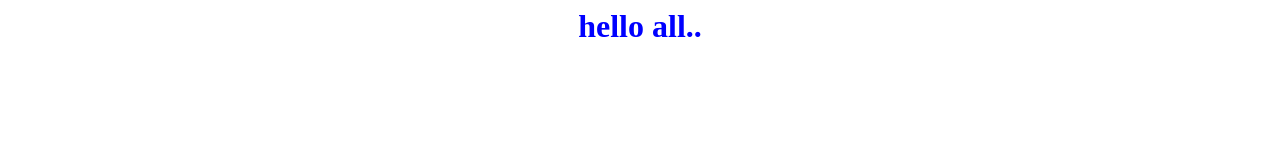
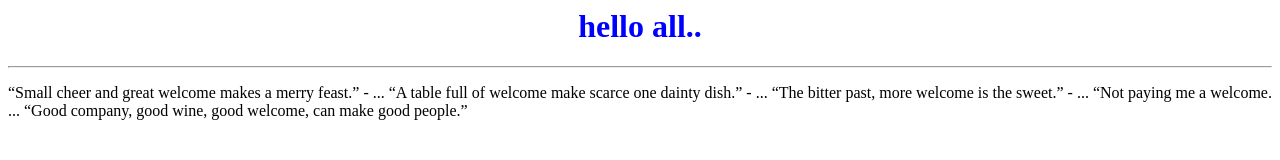
Before and after one commit to sivaar/Welcomepage, a plain HTML site: page index.html in a window 1280 px wide. Drawn offline with Linux system fonts and the light colour scheme.

Commit message:
updating html file

```diff
--- a/index.html
+++ b/index.html
@@ -7,5 +7,13 @@
 </head>
 <body>
    <center> <h1 style="color: blue;">hello all..</h1></center>
+   <hr>
+   <p>
+    “Small cheer and great welcome makes a merry feast.” - ...
+    “A table full of welcome make scarce one dainty dish.” - ...
+    “The bitter past, more welcome is the sweet.” - ...
+    “Not paying me a welcome. ...
+    “Good company, good wine, good welcome, can make good people.”
+   </p>
 </body>
 </html></html>
```
